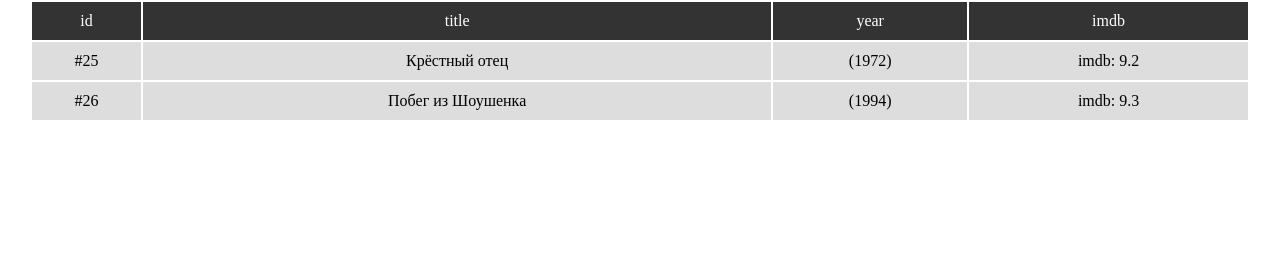
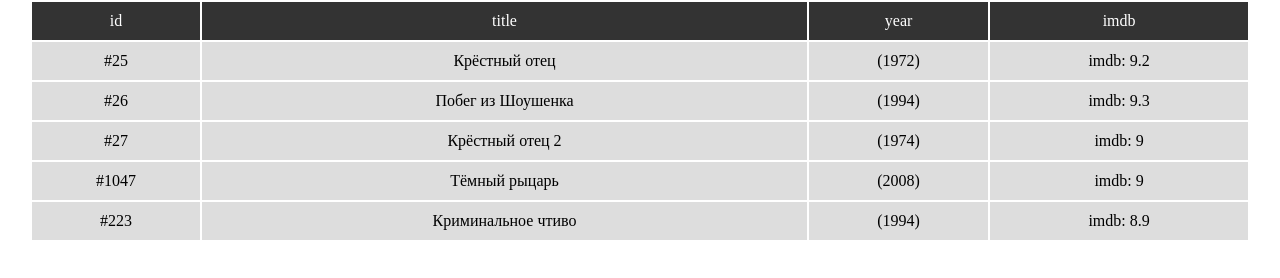
Before and after one commit to Shustrila/AHJ.2.2.loading_and_sorting, a website built with webpack: page src/index.html in a window 1280 px wide. Built offline with nearby package versions, Linux system fonts and the light colour scheme.

Commit message:
alteration

```diff
--- a/src/index.html
+++ b/src/index.html
@@ -18,7 +18,7 @@
                     <td>imdb</td>
                 </tr>
             </thead>
-            <tbody class="js-row"></tbody>
+            <tbody class="js-table-body"></tbody>
         </table>
     </section>
 </body>
--- a/src/index.js
+++ b/src/index.js
@@ -1,46 +1,10 @@
 import './css/style.css'
+import Tabeel from './js/Tabel';
 
-const data = [
+new Tabeel('.js-table-body', [
     {"id": 26, "title": "Побег из Шоушенка", "imdb": 9.30, "year": 1994},
     {"id": 25, "title": "Крёстный отец", "imdb": 9.20, "year": 1972},
     {"id": 27, "title": "Крёстный отец 2", "imdb": 9.00, "year": 1974},
     {"id": 1047, "title": "Тёмный рыцарь", "imdb": 9.00, "year": 2008},
     {"id": 223, "title": "Криминальное чтиво", "imdb": 8.90, "year": 1994}
-];
-
-const row = document.querySelector('.js-row');
-
-function* generateRowTable(arr) {
-    for (let i = 0; i < arr.length; i++) {
-        const tr = document.createElement('tr');
-        tr.innerHTML = `
-            <td>#${arr[i].id}</td>
-            <td>${arr[i].title}</td>
-            <td>(${arr[i].year})</td>
-            <td>imdb: ${arr[i].imdb}</td>
-        `;
-
-        tr.setAttribute('data-id', arr[i].id);
-        tr.setAttribute('data-title', arr[i].title);
-        tr.setAttribute('data-year', arr[i].year);
-        tr.setAttribute('data-imdb', arr[i].imdb);
-
-        yield tr;
-    }
-}
-
-const rowTable = generateRowTable(data);
-const arr = [];
-
-setInterval(() => {
-    const next = rowTable.next()
-
-    if (!next.done) {
-        arr.push(next.value);
-
-        arr.sort((a, b) => +a.getAttribute('data-id') - +b.getAttribute('data-id'));
-        arr.forEach(item => {
-            row.appendChild(item);
-        });
-    }
-}, 2000);
+], 2000);
--- /dev/null
+++ b/src/js/Tabel.js
@@ -0,0 +1,49 @@
+class Table {
+    constructor(el, data, time) {
+        this.el = document.querySelector(el);
+        this.data = data;
+        this.time = time;
+        this.counter = 0;
+
+        this.init();
+    }
+
+    init() {
+        this.createRow(this.data);
+        this.sortByInterval();
+    }
+
+    sortByInterval() {
+        setInterval(() => {
+            if(this.data[this.counter + 1] !== undefined){
+                const dataId = this.el.querySelectorAll('[data-id]');
+                const thisAttrId = dataId[this.counter].getAttribute('data-id');
+                const nextAttrId = dataId[this.counter + 1].getAttribute('data-id');
+
+                if (+thisAttrId > +nextAttrId){
+                    this.el.insertBefore(dataId[this.counter], this.el.children[this.counter + 1]);
+                    this.el.insertBefore(dataId[this.counter + 1], this.el.children[this.counter]);
+                }
+            }
+            this.counter++;
+        }, this.time);
+    }
+
+    createRow (rows) {
+        for (const row of rows) {
+            const tr = document.createElement('tr');
+
+            tr.innerHTML = `<td>#${row.id}</td><td>${row.title}</td><td>(${row.year})</td><td>imdb: ${row.imdb}</td>`;
+
+            tr.className = 'js-table-tr';
+            tr.setAttribute('data-id', row.id);
+            tr.setAttribute('data-title', row.title);
+            tr.setAttribute('data-year', row.year);
+            tr.setAttribute('data-imdb', row.imdb);
+
+            this.el.appendChild(tr);
+        }
+    }
+}
+
+export default Table;
```
